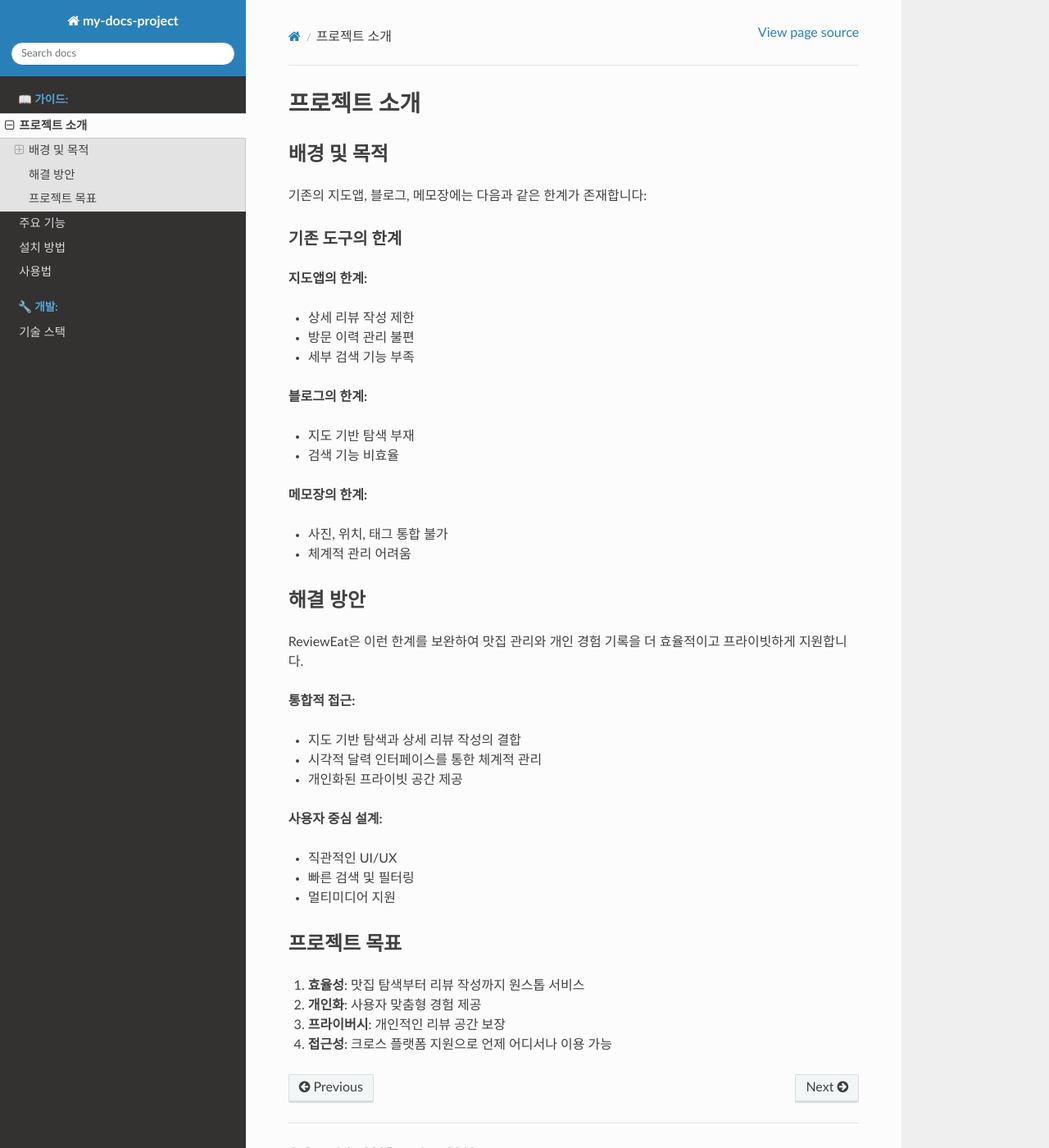
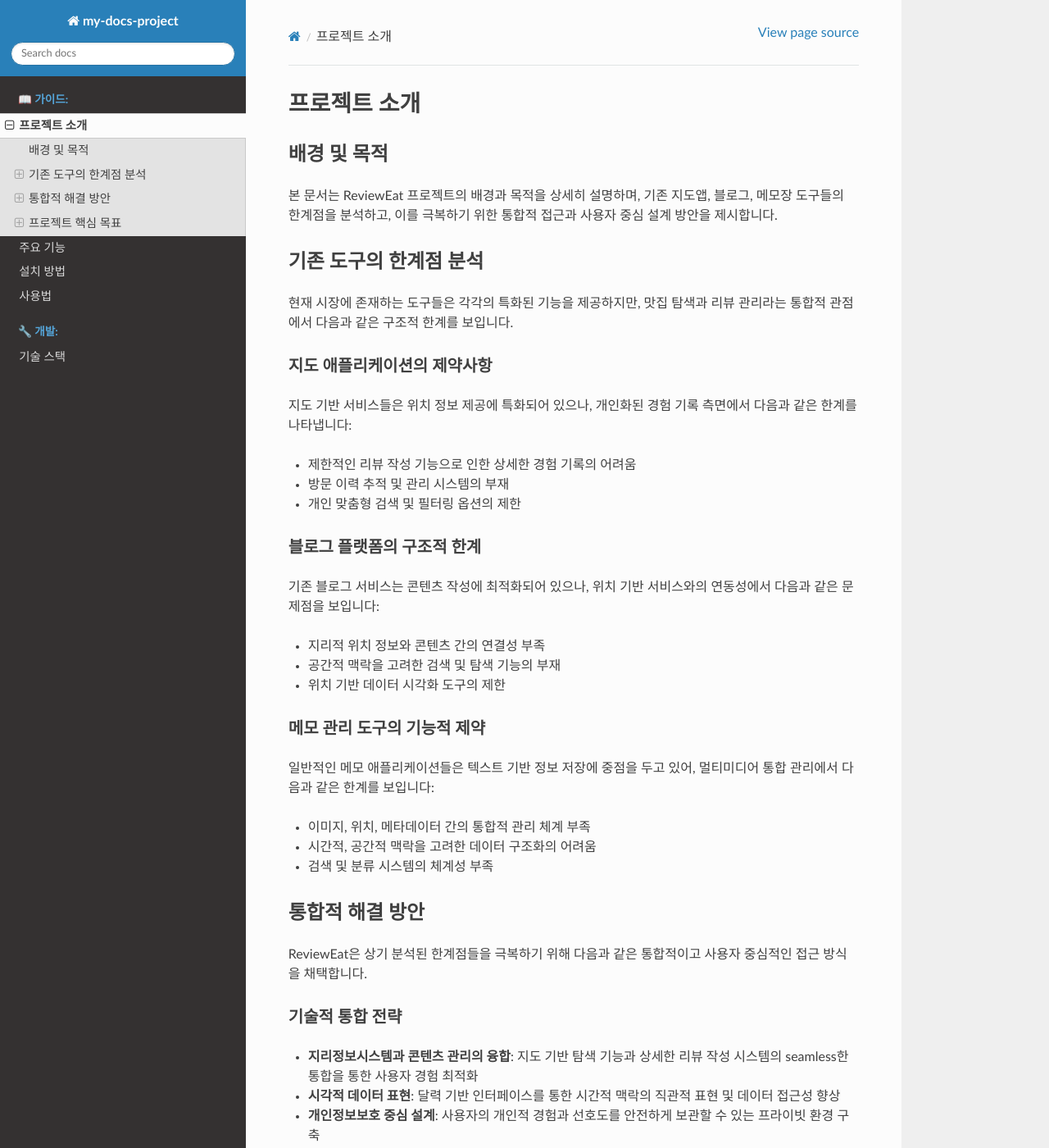
Before and after one commit to eonjong0218/my-docs-project, a Sphinx documentation site: the page built from docs/source/introduction.rst, in a window 1280 px wide and 1400 px high. Shown: the whole window at 82% size. Built offline with Sphinx 7.4.7 and the Read the Docs theme 3.1.0, drawn with Linux system fonts in a browser that asks for light colours; pages that are not in the unit, such as notebooks, are missing from menus; some of the changed text lies outside the part shown.

Commit message:
Update project introduction with professional design

```diff
--- a/docs/source/introduction.rst
+++ b/docs/source/introduction.rst
@@ -4,48 +4,80 @@
 배경 및 목적
 ------------
 
-기존의 지도앱, 블로그, 메모장에는 다음과 같은 한계가 존재합니다:
+본 문서는 ReviewEat 프로젝트의 배경과 목적을 상세히 설명하며, 기존 지도앱, 블로그, 메모장 도구들의 한계점을 분석하고, 이를 극복하기 위한 통합적 접근과 사용자 중심 설계 방안을 제시합니다.
 
-기존 도구의 한계
-~~~~~~~~~~~~~~~~
+기존 도구의 한계점 분석
+----------------------
 
-**지도앱의 한계:**
+현재 시장에 존재하는 도구들은 각각의 특화된 기능을 제공하지만, 맛집 탐색과 리뷰 관리라는 통합적 관점에서 다음과 같은 구조적 한계를 보입니다.
 
-* 상세 리뷰 작성 제한
-* 방문 이력 관리 불편
-* 세부 검색 기능 부족
+지도 애플리케이션의 제약사항
+~~~~~~~~~~~~~~~~~~~~~~~~~~~
 
-**블로그의 한계:**
+지도 기반 서비스들은 위치 정보 제공에 특화되어 있으나, 개인화된 경험 기록 측면에서 다음과 같은 한계를 나타냅니다:
 
-* 지도 기반 탐색 부재
-* 검색 기능 비효율
+* 제한적인 리뷰 작성 기능으로 인한 상세한 경험 기록의 어려움
+* 방문 이력 추적 및 관리 시스템의 부재
+* 개인 맞춤형 검색 및 필터링 옵션의 제한
 
-**메모장의 한계:**
+블로그 플랫폼의 구조적 한계
+~~~~~~~~~~~~~~~~~~~~~~~~~
 
-* 사진, 위치, 태그 통합 불가
-* 체계적 관리 어려움
+기존 블로그 서비스는 콘텐츠 작성에 최적화되어 있으나, 위치 기반 서비스와의 연동성에서 다음과 같은 문제점을 보입니다:
 
-해결 방안
----------
+* 지리적 위치 정보와 콘텐츠 간의 연결성 부족
+* 공간적 맥락을 고려한 검색 및 탐색 기능의 부재
+* 위치 기반 데이터 시각화 도구의 제한
 
-ReviewEat은 이런 한계를 보완하여 맛집 관리와 개인 경험 기록을 더 효율적이고 프라이빗하게 지원합니다.
+메모 관리 도구의 기능적 제약
+~~~~~~~~~~~~~~~~~~~~~~~~~~
 
-**통합적 접근:**
+일반적인 메모 애플리케이션들은 텍스트 기반 정보 저장에 중점을 두고 있어, 멀티미디어 통합 관리에서 다음과 같은 한계를 보입니다:
 
-* 지도 기반 탐색과 상세 리뷰 작성의 결합
-* 시각적 달력 인터페이스를 통한 체계적 관리
-* 개인화된 프라이빗 공간 제공
+* 이미지, 위치, 메타데이터 간의 통합적 관리 체계 부족
+* 시간적, 공간적 맥락을 고려한 데이터 구조화의 어려움
+* 검색 및 분류 시스템의 체계성 부족
 
-**사용자 중심 설계:**
+통합적 해결 방안
+---------------
 
-* 직관적인 UI/UX
-* 빠른 검색 및 필터링
-* 멀티미디어 지원
+ReviewEat은 상기 분석된 한계점들을 극복하기 위해 다음과 같은 통합적이고 사용자 중심적인 접근 방식을 채택합니다.
 
-프로젝트 목표
--------------
+기술적 통합 전략
+~~~~~~~~~~~~~~~
 
-1. **효율성**: 맛집 탐색부터 리뷰 작성까지 원스톱 서비스
-2. **개인화**: 사용자 맞춤형 경험 제공
-3. **프라이버시**: 개인적인 리뷰 공간 보장
-4. **접근성**: 크로스 플랫폼 지원으로 언제 어디서나 이용 가능
+* **지리정보시스템과 콘텐츠 관리의 융합**: 지도 기반 탐색 기능과 상세한 리뷰 작성 시스템의 seamless한 통합을 통한 사용자 경험 최적화
+* **시각적 데이터 표현**: 달력 기반 인터페이스를 통한 시간적 맥락의 직관적 표현 및 데이터 접근성 향상
+* **개인정보보호 중심 설계**: 사용자의 개인적 경험과 선호도를 안전하게 보관할 수 있는 프라이빗 환경 구축
+
+사용자 경험 최적화
+~~~~~~~~~~~~~~~~~
+
+* **직관적 인터페이스 설계**: 복잡한 기능을 단순하고 직관적인 사용자 인터페이스로 구현
+* **지능형 검색 시스템**: 다중 조건 필터링과 개인화된 추천 알고리즘을 통한 효율적 정보 탐색
+* **멀티미디어 통합 지원**: 텍스트, 이미지, 위치 정보의 통합적 관리 및 표현 시스템
+
+프로젝트 핵심 목표
+-----------------
+
+본 프로젝트는 다음과 같은 네 가지 핵심 가치를 중심으로 개발됩니다:
+
+운영 효율성 극대화
+~~~~~~~~~~~~~~~~~
+
+맛집 탐색, 방문, 리뷰 작성, 관리에 이르는 전체 프로세스를 하나의 통합된 플랫폼에서 처리할 수 있는 원스톱 서비스 환경을 구축하여 사용자의 시간과 노력을 최소화합니다.
+
+개인화 서비스 제공
+~~~~~~~~~~~~~~~~~
+
+사용자의 취향, 방문 패턴, 선호도를 학습하여 맞춤형 추천과 개인화된 사용자 경험을 제공하는 지능형 시스템을 구현합니다.
+
+프라이버시 보장
+~~~~~~~~~~~~~~
+
+개인의 식사 경험과 선호도는 매우 사적인 정보로, 이를 안전하게 보호하고 사용자가 완전히 통제할 수 있는 프라이빗 공간을 제공합니다.
+
+범용적 접근성
+~~~~~~~~~~~~
+
+iOS와 Android 플랫폼을 모두 지원하는 크로스 플랫폼 아키텍처를 통해 디바이스나 운영체제에 관계없이 일관된 서비스 이용이 가능하도록 합니다.
```
